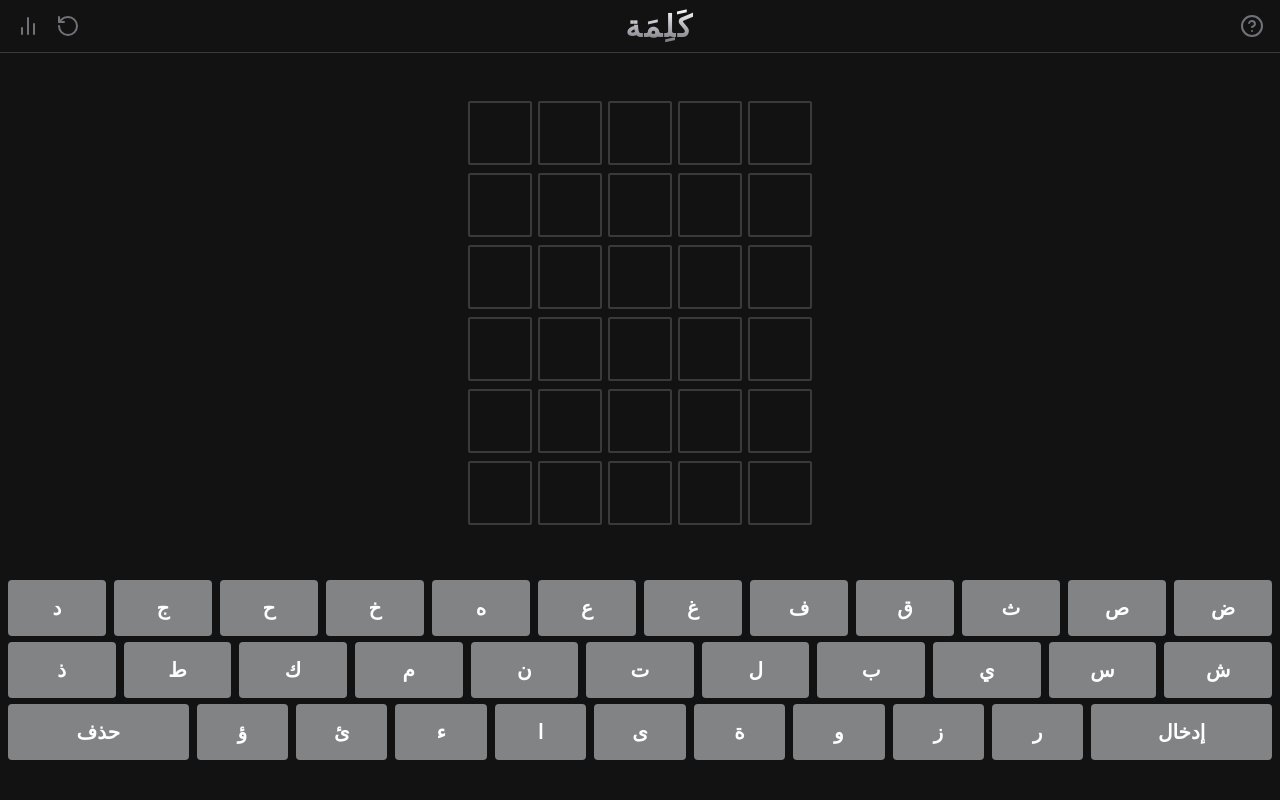
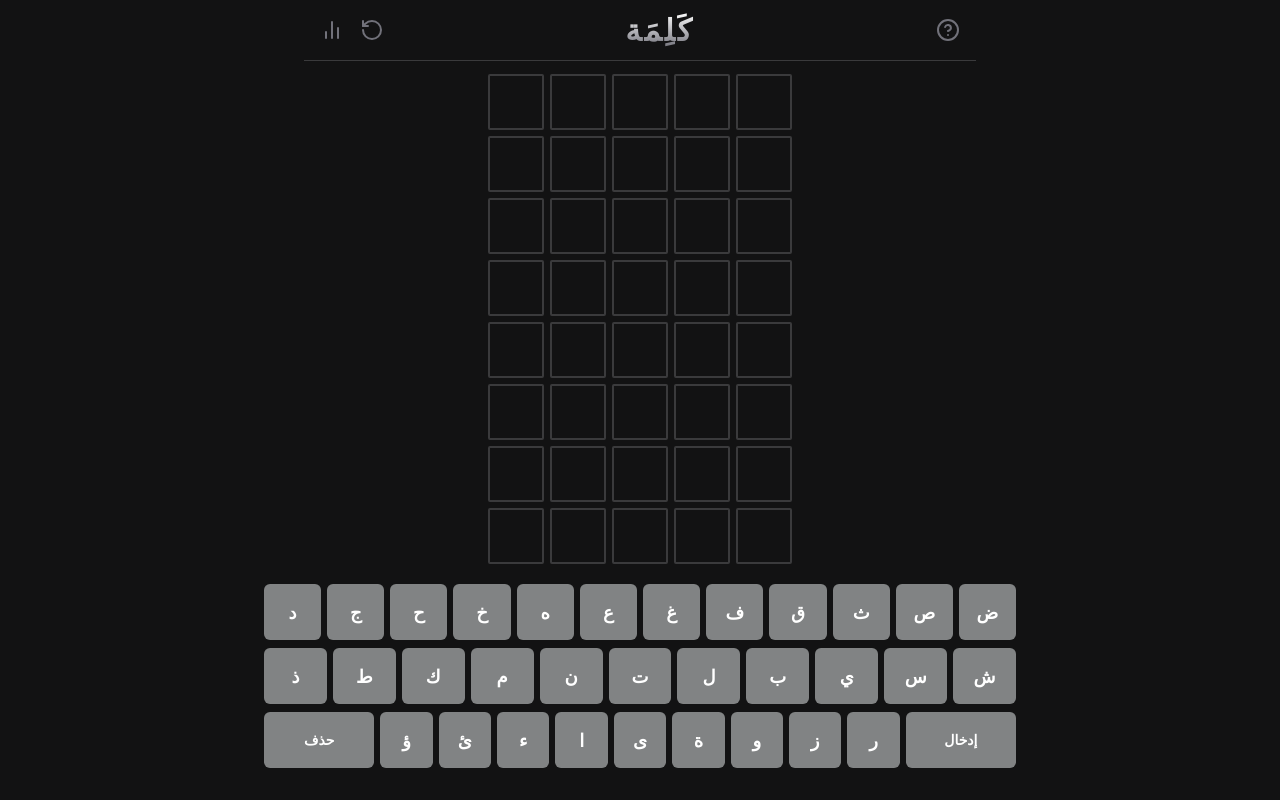
Before and after one commit to kaalq1015-art/p, a React (Vite) app: page / in a window 1280 px wide. Built offline with nearby package versions, Linux system fonts and the light colour scheme.

Commit message:
Update App.jsx

```diff
--- a/src/App.jsx
+++ b/src/App.jsx
@@ -3,7 +3,7 @@ import { RotateCcw, BarChart2, X, HelpCircle, RefreshCw } from 'lucide-react';
 
 /**
  * KALIMA V2 - Arabic Wordle
- * نسخة مدمجة بالكامل لتعمل على GitHub دون الحاجة لملفات خارجية.
+ * نسخة مدمجة ومحسنة: 8 محاولات وتصميم متوافق مع الكمبيوتر والجوال
  */
 
 // 1. دالة التوحيد لضمان معالجة الحروف بشكل صحيح (Normalization)
@@ -16,7 +16,7 @@ const normalize = (word) => {
     .replace(/[\u064B-\u065F]/g, ""); // حذف التشكيل
 };
 
-// 2. القاموس المدمج - كلمات الحل (التي يختار منها النظام)
+// 2. القاموس المدمج - كلمات الحل
 const COMMON_ANSWERS = [
   "طاوله", "مكتبه", "تفاحه", "خزانه", "نافذه", "شاشات", "ابواب", "اقلام", "اوراق", "دفاتر",
   "سياره", "طياره", "دراجه", "حافله", "شاحنه", "باخره", "سفينه", "محطات", "مدينه", "حديقه",
@@ -25,7 +25,7 @@ const COMMON_ANSWERS = [
   "كتابه", "مدرسه", "بيوتك", "جميله", "سماءك", "نخيلك", "ارضنا", "بلادي", "كرسينا", "قلمهم"
 ];
 
-// 3. قاموس التحقق الشامل (تم دمج كلمات من ملف dictionary.js لضمان الشمولية)
+// 3. قاموس التحقق الشامل
 const FULL_DICTIONARY = [
   ...COMMON_ANSWERS,
   "منجوم", "انفطم", "تعتيد", "تصاعب", "تنابذ", "توصيم", "تعلقم", "تبرجز", "مكلكل", "انتكث",
@@ -38,7 +38,7 @@ const FULL_DICTIONARY = [
 
 const App = () => {
   const [targetWord, setTargetWord] = useState("");
-  const [guesses, setGuesses] = useState(Array(6).fill(""));
+  const [guesses, setGuesses] = useState(Array(8).fill("")); // تعديل ليكون 8 محاولات
   const [activeRow, setActiveRow] = useState(0);
   const [currentGuess, setCurrentGuess] = useState("");
   const [gameState, setGameState] = useState("playing");
@@ -49,7 +49,6 @@ const App = () => {
   const [shakeRow, setShakeRow] = useState(-1);
   const [isAnimating, setIsAnimating] = useState(false);
 
-  // استخدام Set لسرعة البحث الفوري O(1)
   const normalizedSet = useMemo(() => {
     return new Set(FULL_DICTIONARY.map(w => normalize(w)));
   }, []);
@@ -58,7 +57,7 @@ const App = () => {
     const valid = COMMON_ANSWERS.filter(w => normalize(w).length === 5);
     const word = valid.length > 0 ? valid[Math.floor(Math.random() * valid.length)] : "كتابه";
     setTargetWord(word);
-    setGuesses(Array(6).fill(""));
+    setGuesses(Array(8).fill("")); // إعادة الضبط لـ 8 محاولات
     setActiveRow(0);
     setCurrentGuess("");
     setGameState("playing");
@@ -70,7 +69,7 @@ const App = () => {
   useEffect(() => {
     pickWord();
     try {
-      const saved = localStorage.getItem('kalima_stats_v2');
+      const saved = localStorage.getItem('kalima_stats_v3');
       if (saved) setStats(JSON.parse(saved));
     } catch (e) { console.error("Storage failed"); }
   }, [pickWord]);
@@ -112,7 +111,6 @@ const App = () => {
     newGuesses[activeRow] = currentGuess;
     setGuesses(newGuesses);
 
-    // توقيت متزامن مع حركة القلب (Flip)
     setTimeout(() => {
       const nTarget = normalize(targetWord);
       const nGuess = normalize(currentGuess);
@@ -135,7 +133,7 @@ const App = () => {
       if (isWin) {
         setGameState("won");
         updateStats(true);
-      } else if (activeRow === 5) {
+      } else if (activeRow === 7) { // المحاولة الأخيرة رقم 8 (0-7)
         setGameState("lost");
         updateStats(false);
       } else {
@@ -166,7 +164,7 @@ const App = () => {
       maxStreak: won ? Math.max(stats.maxStreak, stats.streak + 1) : stats.maxStreak
     };
     setStats(s);
-    localStorage.setItem('kalima_stats_v2', JSON.stringify(s));
+    localStorage.setItem('kalima_stats_v3', JSON.stringify(s));
     setTimeout(() => setShowStats(true), 1500);
   };
 
@@ -189,26 +187,27 @@ const App = () => {
   ];
 
   return (
-    <div className="flex flex-col h-[100dvh] bg-[#121213] text-white font-sans overflow-hidden select-none touch-none" dir="rtl">
-      {/* التنبيهات */}
+    <div className="flex flex-col h-[100dvh] bg-[#121213] text-white font-sans overflow-hidden select-none" dir="rtl">
+
+      {/* التنبيهات المنبثقة */}
       {errorMsg && (
         <div className="fixed top-20 left-1/2 -translate-x-1/2 bg-white text-black px-6 py-2 rounded-md font-bold z-[100] shadow-2xl animate-bounce">
           {errorMsg}
         </div>
       )}
 
-      {/* الرأس */}
-      <header className="flex justify-between items-center px-4 py-2 border-b border-[#3a3a3c] bg-[#121213]">
-        <HelpCircle className="text-zinc-500 cursor-pointer hover:text-white" size={24} onClick={() => alert("قواعد اللعبة:\n1. خمّن الكلمة المكونة من 5 حروف.\n2. الأخضر: حرف صحيح في مكانه.\n3. الأصفر: حرف صحيح في مكان خاطئ.\n4. الرمادي: حرف غير موجود بالكلمة.")} />
+      {/* الرأس - محدود العرض للكمبيوتر */}
+      <header className="flex justify-between items-center px-4 py-3 border-b border-[#3a3a3c] bg-[#121213] w-full max-w-2xl mx-auto">
+        <HelpCircle className="text-zinc-500 cursor-pointer hover:text-white transition-colors" size={24} onClick={() => alert("قواعد اللعبة:\n1. خمّن الكلمة المكونة من 5 حروف.\n2. لديك 8 محاولات.\n3. الأخضر: حرف صحيح في مكانه.\n4. الأصفر: حرف صحيح في مكان خاطئ.")} />
         <h1 className="text-3xl font-black tracking-widest bg-gradient-to-b from-white to-zinc-500 bg-clip-text text-transparent">كَلِمَة</h1>
         <div className="flex gap-4">
-          <RotateCcw className="text-zinc-500 cursor-pointer hover:text-white" size={24} onClick={() => !isAnimating && pickWord()} />
-          <BarChart2 className="text-zinc-500 cursor-pointer hover:text-white" size={24} onClick={() => setShowStats(true)} />
+          <RotateCcw className="text-zinc-500 cursor-pointer hover:text-white transition-colors" size={24} onClick={() => !isAnimating && pickWord()} />
+          <BarChart2 className="text-zinc-500 cursor-pointer hover:text-white transition-colors" size={24} onClick={() => setShowStats(true)} />
         </div>
       </header>
 
-      {/* منطقة اللعب */}
-      <main className="flex-grow flex flex-col justify-center items-center gap-2 p-2 overflow-y-auto">
+      {/* منطقة اللعب - تم تصغير الخلايا قليلاً لتناسب 8 صفوف */}
+      <main className="flex-grow flex flex-col justify-center items-center gap-1.5 p-2 overflow-y-auto max-w-2xl mx-auto w-full">
         {guesses.map((guess, rIndex) => (
           <div key={rIndex} className={`flex gap-1.5 ${shakeRow === rIndex ? 'animate-shake' : ''}`}>
             {Array(5).fill("").map((_, cIndex) => {
@@ -218,7 +217,7 @@ const App = () => {
               return (
                 <div
                   key={cIndex}
-                  className={`w-12 h-12 sm:w-16 sm:h-16 border-2 flex items-center justify-center text-2xl sm:text-4xl font-bold rounded-sm transition-all duration-500
+                  className={`w-11 h-11 sm:w-14 sm:h-14 border-2 flex items-center justify-center text-xl sm:text-3xl font-bold rounded-sm transition-all duration-500
                     ${getCellClass(char, cIndex, rIndex)}
                     ${isSubmitted ? 'animate-flip' : ''}`}
                   style={{ animationDelay: `${isSubmitted ? cIndex * 150 : 0}ms` }}
@@ -231,10 +230,10 @@ const App = () => {
         ))}
       </main>
 
-      {/* لوحة المفاتيح - محسنة للمس */}
-      <div className="p-1 sm:p-2 space-y-1.5 bg-[#121213] pb-8 sm:pb-10">
+      {/* لوحة المفاتيح - محدودة العرض ومتناسقة مع الكمبيوتر */}
+      <div className="p-2 space-y-2 bg-[#121213] pb-6 sm:pb-8 w-full max-w-3xl mx-auto">
         {keyboardRows.map((row, i) => (
-          <div key={i} className="flex justify-center gap-1 sm:gap-2">
+          <div key={i} className="flex justify-center gap-1 sm:gap-1.5">
             {row.map(key => {
               const status = letterStatuses[key];
               const bg = status === "correct" ? "bg-[#6aaa64]" : status === "present" ? "bg-[#c9b458]" : status === "absent" ? "bg-[#313132] opacity-50" : "bg-[#818384]";
@@ -244,8 +243,8 @@ const App = () => {
                 <button
                   key={key}
                   onClick={() => onKey(key)}
-                  className={`${bg} h-12 sm:h-14 rounded font-bold text-sm sm:text-xl flex-1 flex items-center justify-center active:scale-90 transition-transform touch-manipulation
-                    ${isSpecial ? 'flex-[1.8] text-xs sm:text-sm px-2' : ''}`}
+                  className={`${bg} h-12 sm:h-14 rounded-md font-bold text-sm sm:text-lg flex-1 flex items-center justify-center active:scale-95 transition-all
+                    ${isSpecial ? 'flex-[1.8] px-2 text-xs sm:text-sm' : 'hover:brightness-110'}`}
                 >
                   {key}
                 </button>
@@ -258,12 +257,12 @@ const App = () => {
       {/* نافذة الإحصائيات */}
       {showStats && (
         <div className="fixed inset-0 bg-black/80 flex items-center justify-center p-4 z-[200] backdrop-blur-sm">
-          <div className="bg-[#121213] border border-[#3a3a3c] w-full max-w-sm p-8 rounded-3xl text-center shadow-2xl relative">
-            <X className="absolute top-4 left-4 text-zinc-500 cursor-pointer" onClick={() => setShowStats(false)} />
+          <div className="bg-[#121213] border border-[#3a3a3c] w-full max-w-md p-8 rounded-3xl text-center shadow-2xl relative">
+            <X className="absolute top-4 left-4 text-zinc-500 cursor-pointer hover:text-white" onClick={() => setShowStats(false)} />
 
             {gameState !== "playing" && (
               <div className="mb-8">
-                <p className="text-zinc-500 text-sm mb-1">الكلمة الصحيحة كانت</p>
+                <p className="text-zinc-500 text-sm mb-1 uppercase tracking-widest">الكلمة الصحيحة</p>
                 <h2 className="text-5xl font-black text-[#6aaa64] tracking-widest">{targetWord}</h2>
               </div>
             )}
@@ -300,7 +299,8 @@ const App = () => {
         }
         .animate-flip { animation: flip 0.6s ease-in-out forwards; }
         .animate-shake { animation: shake 0.4s ease-in-out; }
-        * { -webkit-tap-highlight-color: transparent; }
+        * { -webkit-tap-highlight-color: transparent; scrollbar-width: none; }
+        ::-webkit-scrollbar { display: none; }
       `}</style>
     </div>
   );
```
